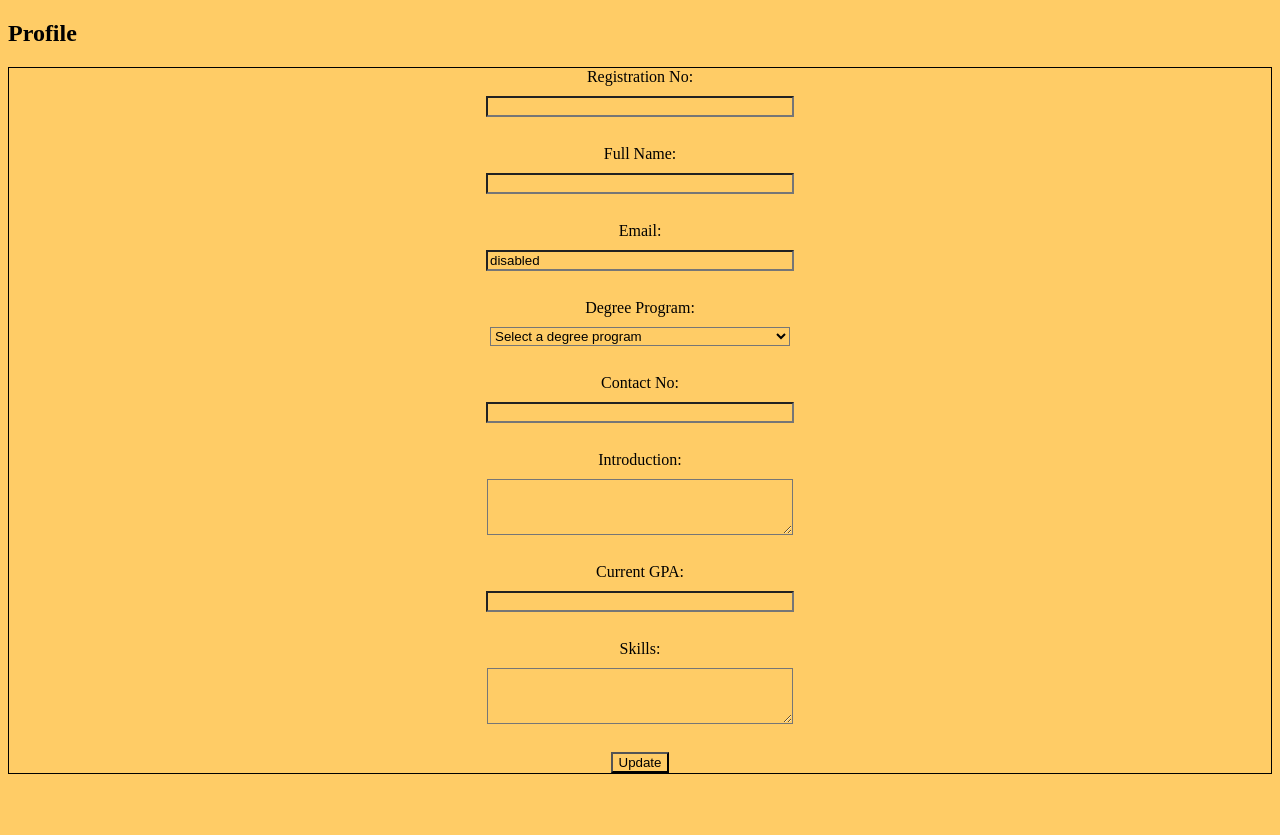
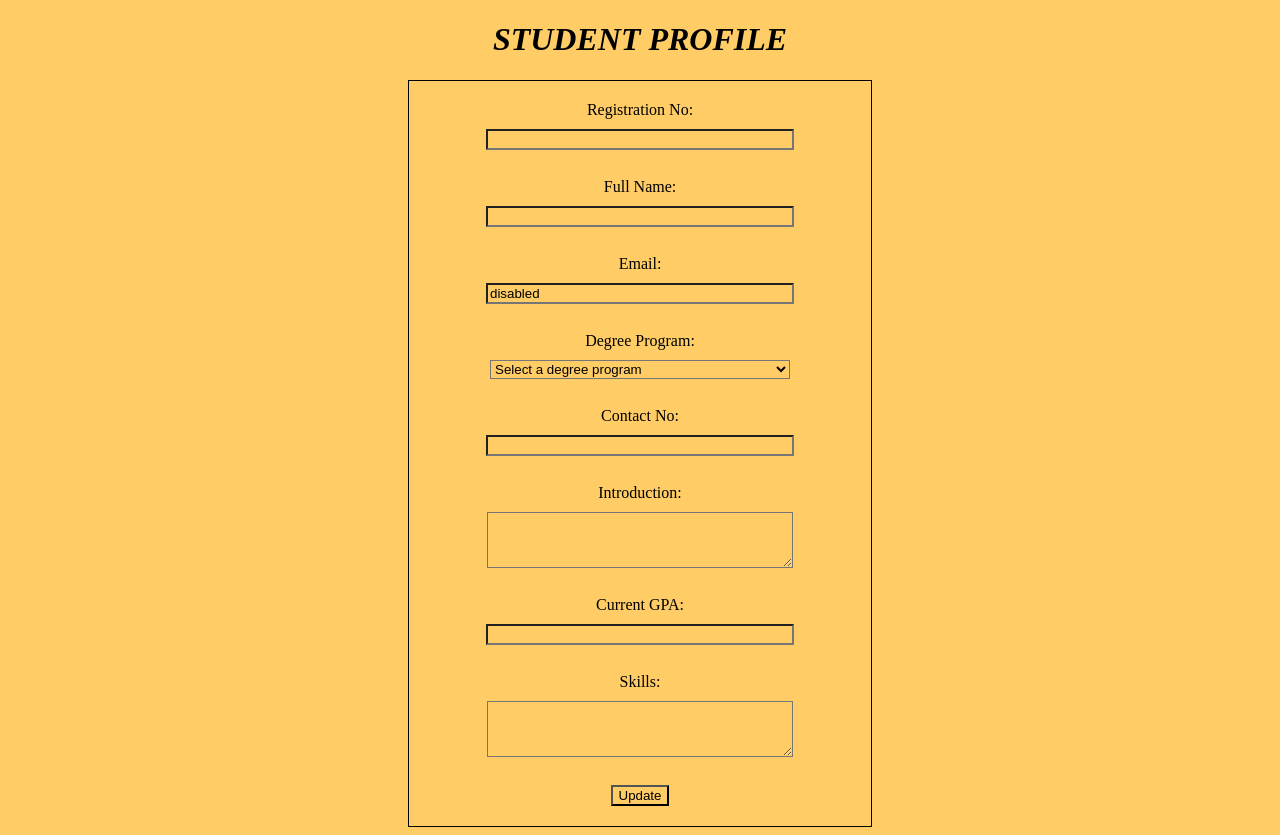
Before and after one commit to AnjanaPasinduMadushan/Student_Details_web_app, a Flask app: template templates/profile.html in a window 1280 px wide. Before the commit the page ends 774 px from the top, so only its background shows below. Run offline with Flask 3, Linux system fonts and the light colour scheme; the template is opened without the code that fills it, so the values that code supplies are empty.

Commit message:
adding some more styles

```diff
--- a/static/css/style.css
+++ b/static/css/style.css
@@ -93,6 +93,9 @@
  /*Profile.html*/
  #std_form {
     border: 1px solid;
+    margin-left: 400px;
+    margin-right: 400px;
+    padding: 20px;
     border-color: black;
     display: flex;
     flex-direction: column;
@@ -113,3 +116,12 @@
   #std_form textarea{
       height: 50px;
   }
+
+  #profile_title{
+    font-style: italic
+  }
+
+  #table {
+				margin: 0 auto;
+				border-collapse: collapse;
+			}
--- a/templates/profile-view.html
+++ b/templates/profile-view.html
@@ -5,7 +5,7 @@
 	</head>
 
 	<body>
-		<table>
+		<table id ="table">
 			<tr><th>Registration No</th><td>{{users.regno}}</td></tr>
 			<tr><th>Full Noame</th><td>{{users.fullname}}</td></tr>
 			<tr><th>Email</th><td>{{users.email}}</td></tr>
--- a/templates/profile.html
+++ b/templates/profile.html
@@ -5,7 +5,7 @@
   <title>Profile-Edit</title>
 </head>
 <body>
-  <h2>Profile</h2>
+  <center><h1 id="profile_title">STUDENT PROFILE</h1></center>
   <form id="std_form">
 
     <label for="regno">Registration No:</label>
```
